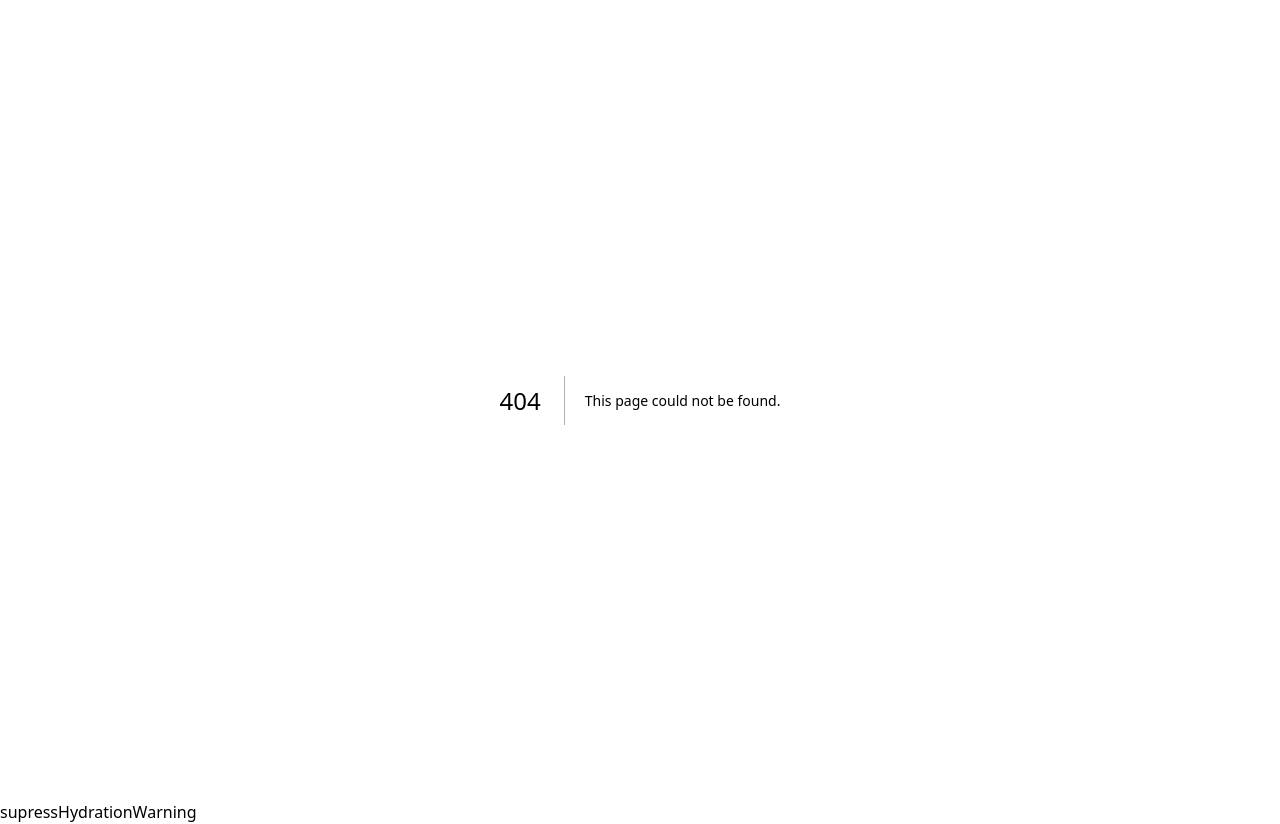
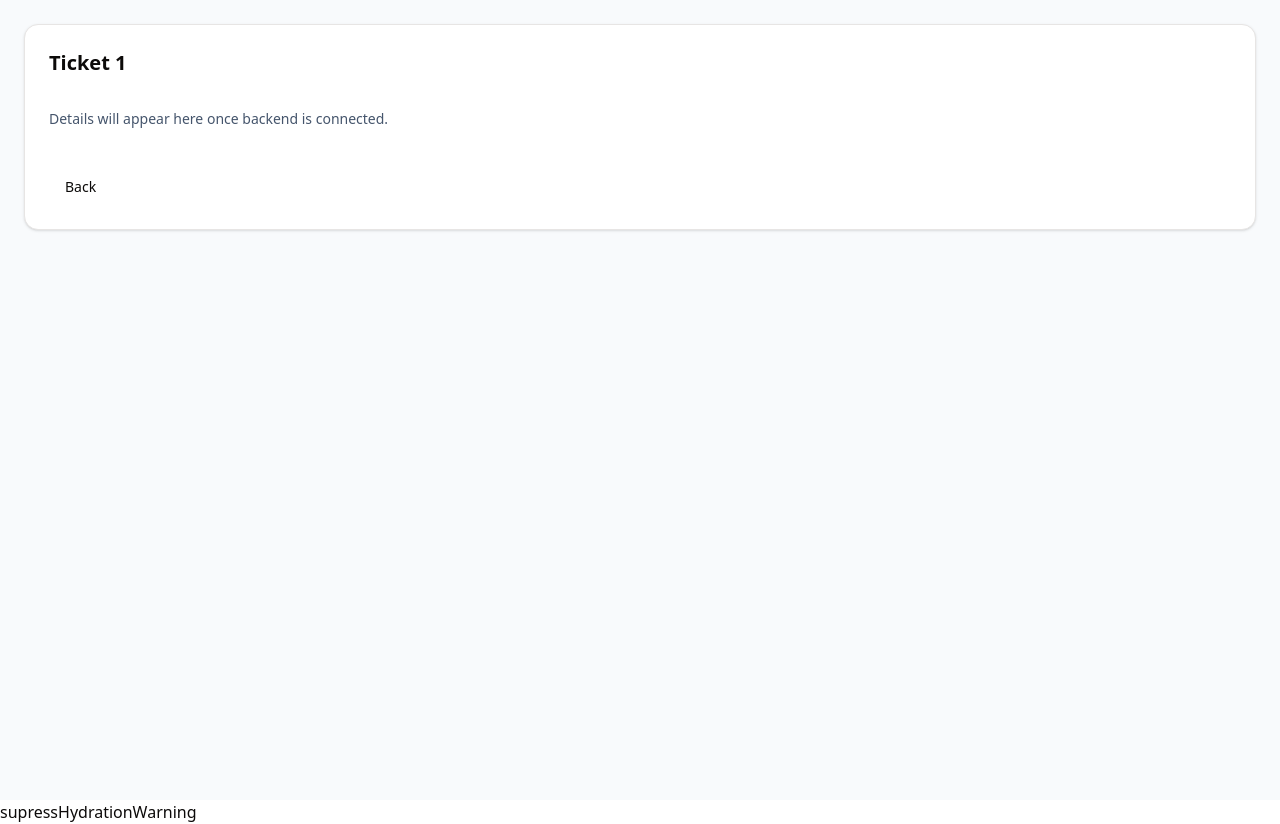
Before and after one commit to mzst-26/G35-Project, a Next.js app: page /company/support/1 in a window 1280 px wide. Before the commit this address had no page. Built offline with nearby package versions, Linux system fonts and the light colour scheme.

Commit message:
Added ticket form section, basic naviagation right now

```diff
--- /dev/null
+++ b/app/company/support/[ticketId]/page.tsx
@@ -0,0 +1,14 @@
+import TicketView from '@/components/recruiter_dashboard/support/TicketView';
+
+interface Props {
+  params: { ticketId: string };
+}
+
+export default function CompanySupportTicketPage({ params }: Props) {
+  const { ticketId } = params;
+  return (
+    <main className="min-h-screen p-6 bg-slate-50">
+      <TicketView ticketId={ticketId} />
+    </main>
+  );
+}
--- a/components/recruiter_dashboard/support/TicketForm.tsx
+++ b/components/recruiter_dashboard/support/TicketForm.tsx
@@ -5,12 +5,12 @@ import { Button } from "@/components/ui/button";
 import { Card } from "@/components/ui/card";
 import Link from "next/link";
 import { useRouter } from "next/navigation";
-import { useSupport } from "@/hooks/useSupport";
+// Navigation-only skeleton: remove support hook for now
 
 // Simple ticket creation form that uses `useSupport` hook (localStorage backed)
 export default function TicketForm() {
   const router = useRouter();
-  const { createTicket } = useSupport();
+  // no-op: backend integration will be added later
 
   const [title, setTitle] = useState("");
   const [details, setDetails] = useState("");
@@ -18,9 +18,8 @@ export default function TicketForm() {
 
   const submit = (e: React.FormEvent) => {
     e.preventDefault();
-    if (!title || !details || !date) return;
-    createTicket({ title, details, date });
-    router.push('/company/support');
+    // Navigation-only: return to the dashboard support section
+    router.push('/company/dashboard/home?section=support');
   };
 
   return (
@@ -47,7 +46,7 @@ export default function TicketForm() {
 
           <div className="mt-6 flex gap-2">
             <Button type="submit">Submit</Button>
-            <Link href="/company/dashboard"><Button variant="ghost">Back</Button></Link>
+            <Link href="/company/dashboard/home?section=support"><Button variant="ghost">Back</Button></Link>
           </div>
         </form>
       </Card>
--- a/components/recruiter_dashboard/support/TicketView.tsx
+++ b/components/recruiter_dashboard/support/TicketView.tsx
@@ -1,7 +1,6 @@
 "use client";
 
 import React from "react";
-import { useSupport } from "@/hooks/useSupport";
 import { Card } from "@/components/ui/card";
 import { Button } from "@/components/ui/button";
 import { useRouter } from "next/navigation";
@@ -12,29 +11,13 @@ interface Props {
 
 export default function TicketView({ ticketId }: Props) {
   const router = useRouter();
-  const { getTicket, closeTicket } = useSupport();
-  const ticket = getTicket(ticketId);
 
-  if (!ticket) {
-    return (
-      <Card className="p-6">
-        <p className="text-sm text-slate-600">Ticket not found.</p>
-        <div className="mt-4">
-          <Button variant="ghost" onClick={() => router.push('/company/support')}>Back</Button>
-        </div>
-      </Card>
-    );
-  }
-
+  // Placeholder view until backend is implemented
   return (
     <Card className="p-6">
-      <h1 className="text-xl font-bold">{ticket.title}</h1>
-      <p className="text-xs text-slate-500">Requested: {new Date(ticket.createdAt).toLocaleString()}</p>
-      <div className="mt-4 text-sm text-slate-700">{ticket.details}</div>
+      <h1 className="text-xl font-bold">Ticket {ticketId}</h1>
+      <p className="text-sm text-slate-600 mt-2">Details will appear here once backend is connected.</p>
       <div className="mt-4 flex gap-2">
-        {ticket.status === 'open' && (
-          <Button onClick={() => { closeTicket(ticket.id); router.push('/company/support'); }}>Mark Resolved</Button>
-        )}
         <Button variant="ghost" onClick={() => router.push('/company/support')}>Back</Button>
       </div>
     </Card>
```
